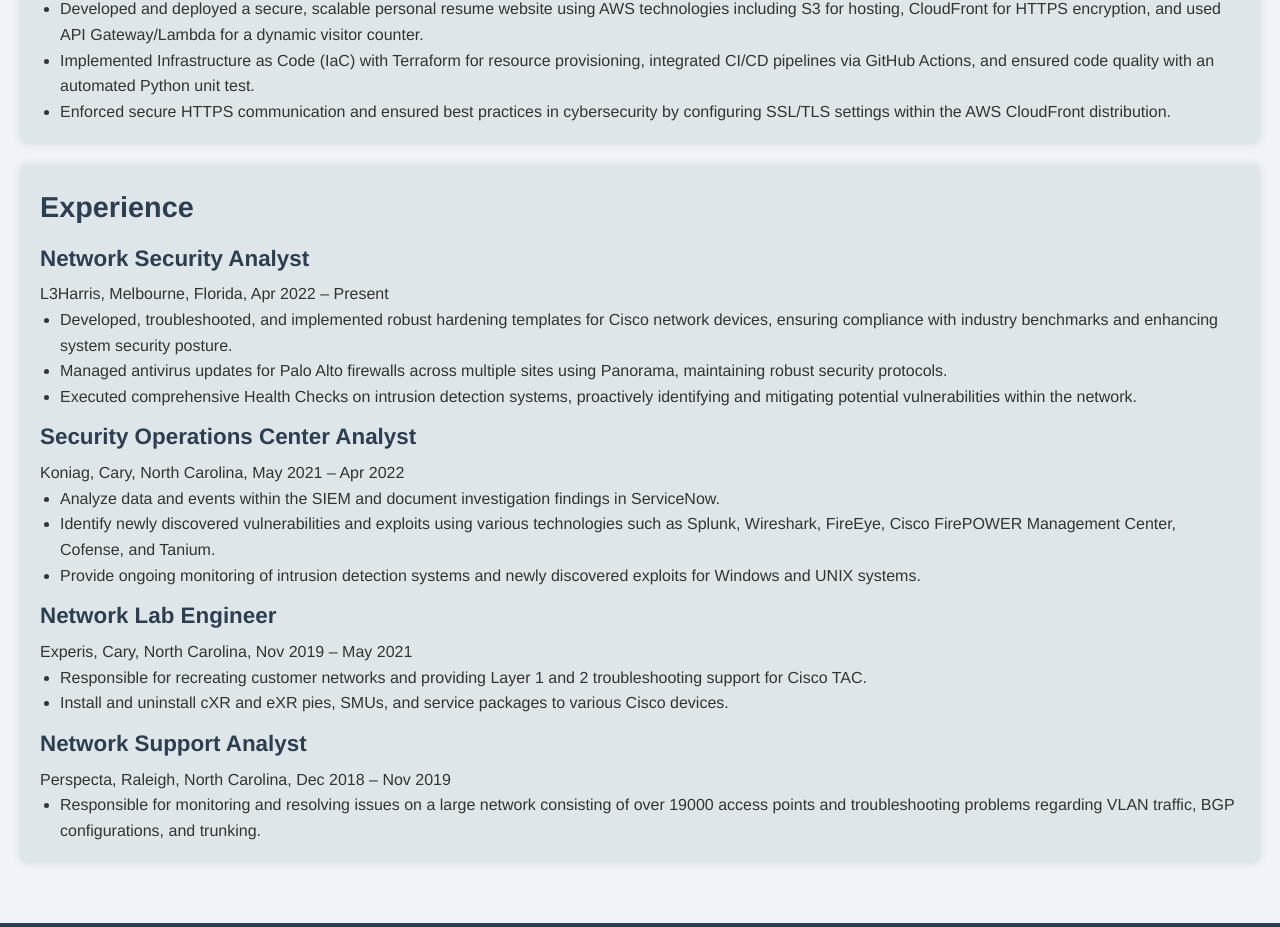
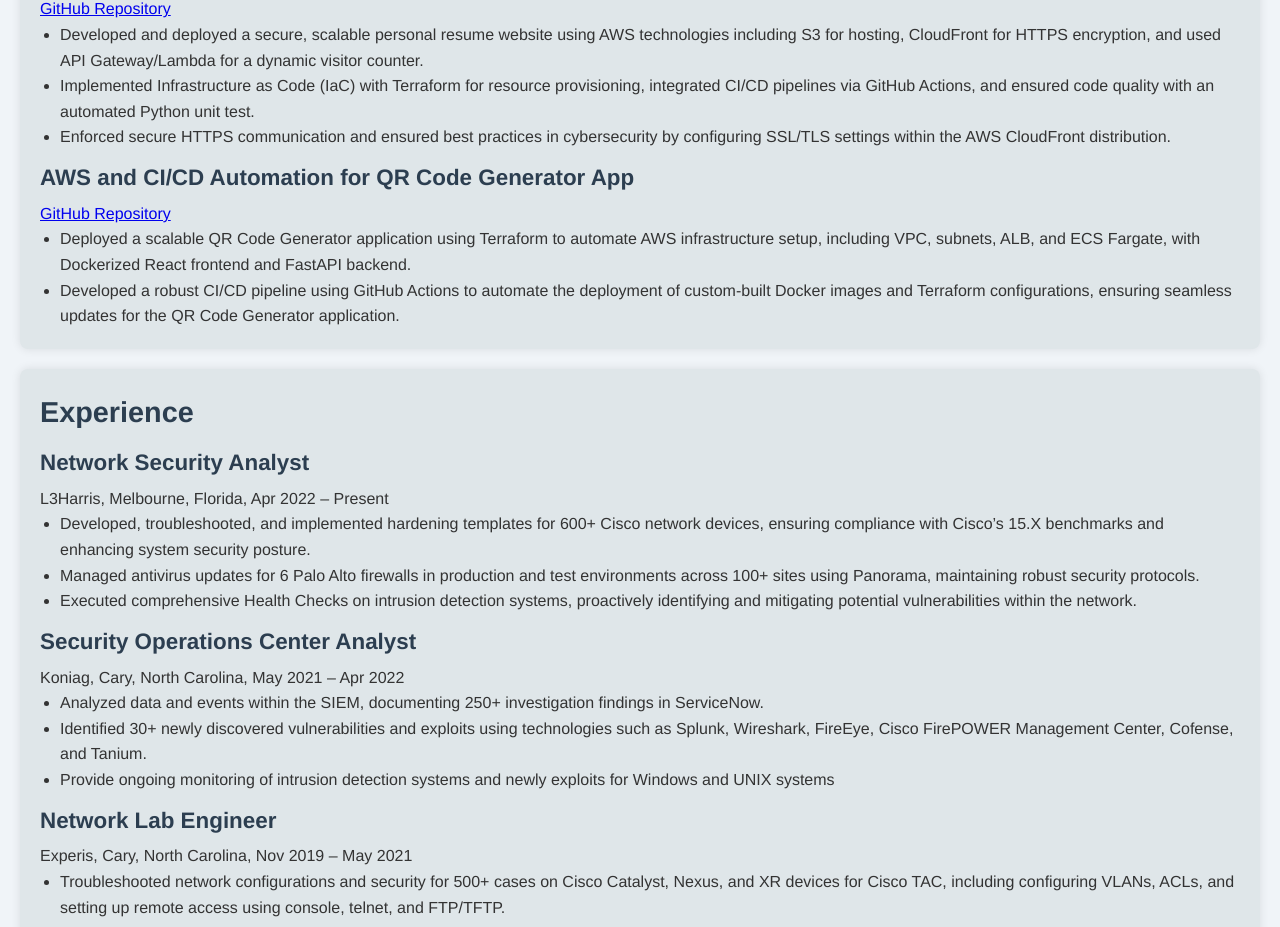
Before and after one commit to devshah95/Cloud-Resume-Challenge, a plain HTML site: page frontend/index.html in a window 1280 px wide. Shown: the part 1316-2243 px from the top of the page. Drawn offline with Linux system fonts and the light colour scheme; no server answers.

Commit message:
Adding new project & formatting bullet points

```diff
--- a/frontend/index.html
+++ b/frontend/index.html
@@ -28,12 +28,12 @@
       <section>
         <h2>Professional Summary</h2>
         <p>
-          As a seasoned Network Security Analyst with 5 years of experience and
-          a B.S. in Cloud Computing from Western Governors University, I am
-          eager to transition into a Cloud/DevOps role. My expertise in AWS
-          cloud architecture automation and network management combined with a
-          deep passion for cloud technologies and security equips me to drive
-          innovation and efficiency in cloud-centric environments.
+          Cloud/DevOps-focused Network Security Analyst with 5 years of
+          experience and a B.S. in Cloud Computing from Western Governors
+          University, transitioning into a Cloud/DevOps role. My expertise in
+          AWS architecture, automation, and network management, combined with a
+          passion for cloud technologies and security, fosters efficiency in
+          cloud environments.
         </p>
       </section>
 
@@ -64,18 +64,23 @@
           <li>Python</li>
           <li>Bash</li>
           <li>Terraform</li>
+          <li>Linux</li>
           <li>Git</li>
           <li>Docker</li>
-          <li>CI/CD (GitHub Actions)</li>
-          <li>AWS (EC2, S3, DynamoDB, Lambda)</li>
-          <li>Kubernetes basics</li>
+          <li>GitHub Actions</li>
+          <li>AWS (EC2, ECS, S3, DynamoDB, Lambda)</li>
+          <li>Kubernetes</li>
         </ul>
       </section>
 
       <section>
         <h2>Projects</h2>
         <h3>Cloud Resume Challenge</h3>
-        <p><a href="https://devarsh.net">Devarsh.net</a></p>
+        <p>
+          <a href="https://github.com/devshah95/Cloud-Resume-Challenge"
+            >GitHub Repository</a
+          >
+        </p>
         <ul>
           <li>
             Developed and deployed a secure, scalable personal resume website
@@ -94,6 +99,26 @@
             CloudFront distribution.
           </li>
         </ul>
+
+        <h3>AWS and CI/CD Automation for QR Code Generator App</h3>
+        <p>
+          <a href="https://github.com/devshah95/QRCodeGenerator"
+            >GitHub Repository</a
+          >
+        </p>
+        <ul>
+          <li>
+            Deployed a scalable QR Code Generator application using Terraform to
+            automate AWS infrastructure setup, including VPC, subnets, ALB, and
+            ECS Fargate, with Dockerized React frontend and FastAPI backend.
+          </li>
+          <li>
+            Developed a robust CI/CD pipeline using GitHub Actions to automate
+            the deployment of custom-built Docker images and Terraform
+            configurations, ensuring seamless updates for the QR Code Generator
+            application.
+          </li>
+        </ul>
       </section>
 
       <section>
@@ -102,13 +127,14 @@
         <p>L3Harris, Melbourne, Florida, Apr 2022 – Present</p>
         <ul>
           <li>
-            Developed, troubleshooted, and implemented robust hardening
-            templates for Cisco network devices, ensuring compliance with
-            industry benchmarks and enhancing system security posture.
+            Developed, troubleshooted, and implemented hardening templates for
+            600+ Cisco network devices, ensuring compliance with Cisco’s 15.X
+            benchmarks and enhancing system security posture.
           </li>
           <li>
-            Managed antivirus updates for Palo Alto firewalls across multiple
-            sites using Panorama, maintaining robust security protocols.
+            Managed antivirus updates for 6 Palo Alto firewalls in production
+            and test environments across 100+ sites using Panorama, maintaining
+            robust security protocols.
           </li>
           <li>
             Executed comprehensive Health Checks on intrusion detection systems,
@@ -121,17 +147,17 @@
         <p>Koniag, Cary, North Carolina, May 2021 – Apr 2022</p>
         <ul>
           <li>
-            Analyze data and events within the SIEM and document investigation
-            findings in ServiceNow.
+            Analyzed data and events within the SIEM, documenting 250+
+            investigation findings in ServiceNow.
           </li>
           <li>
-            Identify newly discovered vulnerabilities and exploits using various
+            Identified 30+ newly discovered vulnerabilities and exploits using
             technologies such as Splunk, Wireshark, FireEye, Cisco FirePOWER
             Management Center, Cofense, and Tanium.
           </li>
           <li>
             Provide ongoing monitoring of intrusion detection systems and newly
-            discovered exploits for Windows and UNIX systems.
+            exploits for Windows and UNIX systems
           </li>
         </ul>
 
@@ -139,12 +165,10 @@
         <p>Experis, Cary, North Carolina, Nov 2019 – May 2021</p>
         <ul>
           <li>
-            Responsible for recreating customer networks and providing Layer 1
-            and 2 troubleshooting support for Cisco TAC.
-          </li>
-          <li>
-            Install and uninstall cXR and eXR pies, SMUs, and service packages
-            to various Cisco devices.
+            Troubleshooted network configurations and security for 500+ cases on
+            Cisco Catalyst, Nexus, and XR devices for Cisco TAC, including
+            configuring VLANs, ACLs, and setting up remote access using console,
+            telnet, and FTP/TFTP.
           </li>
         </ul>
 
```
